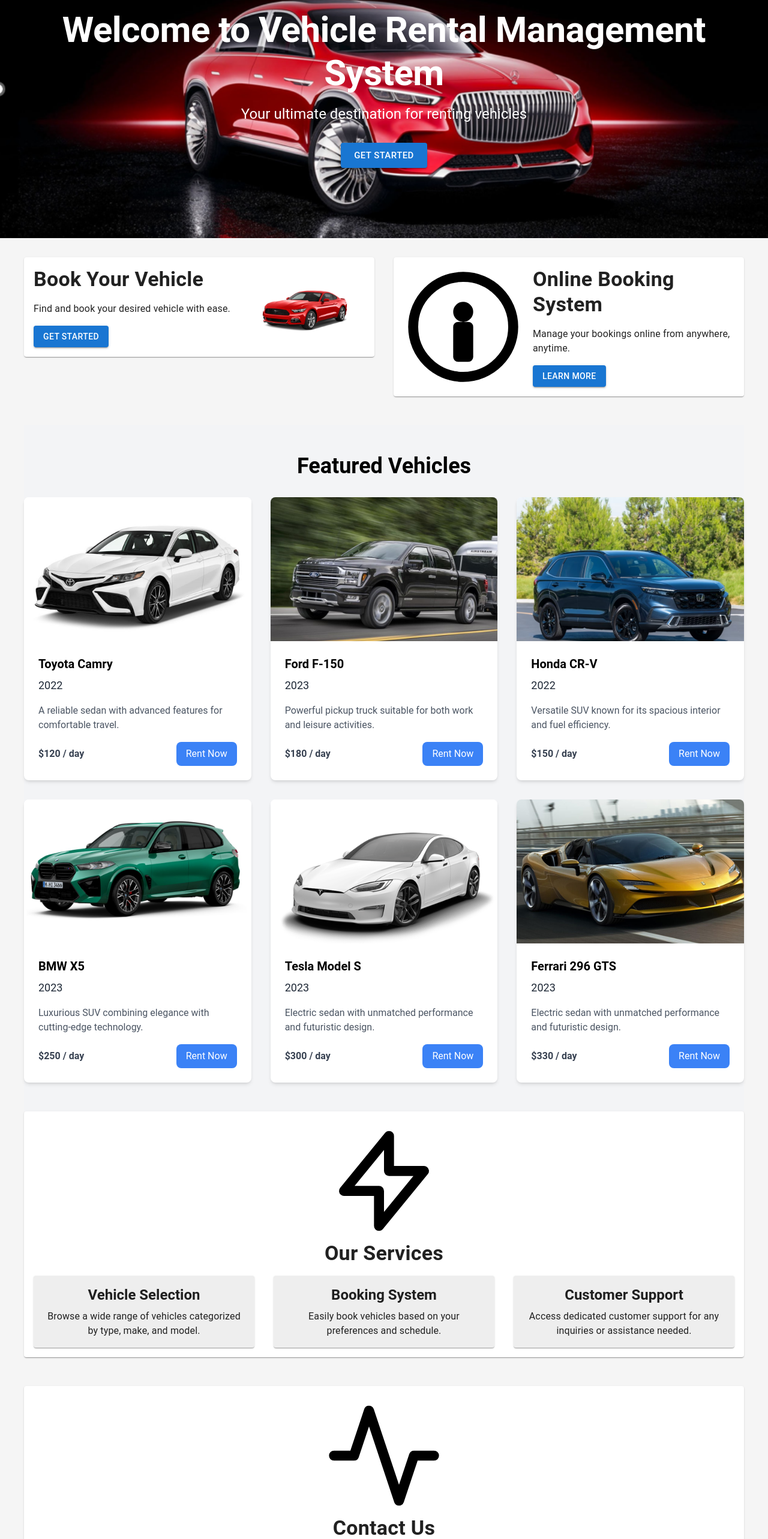
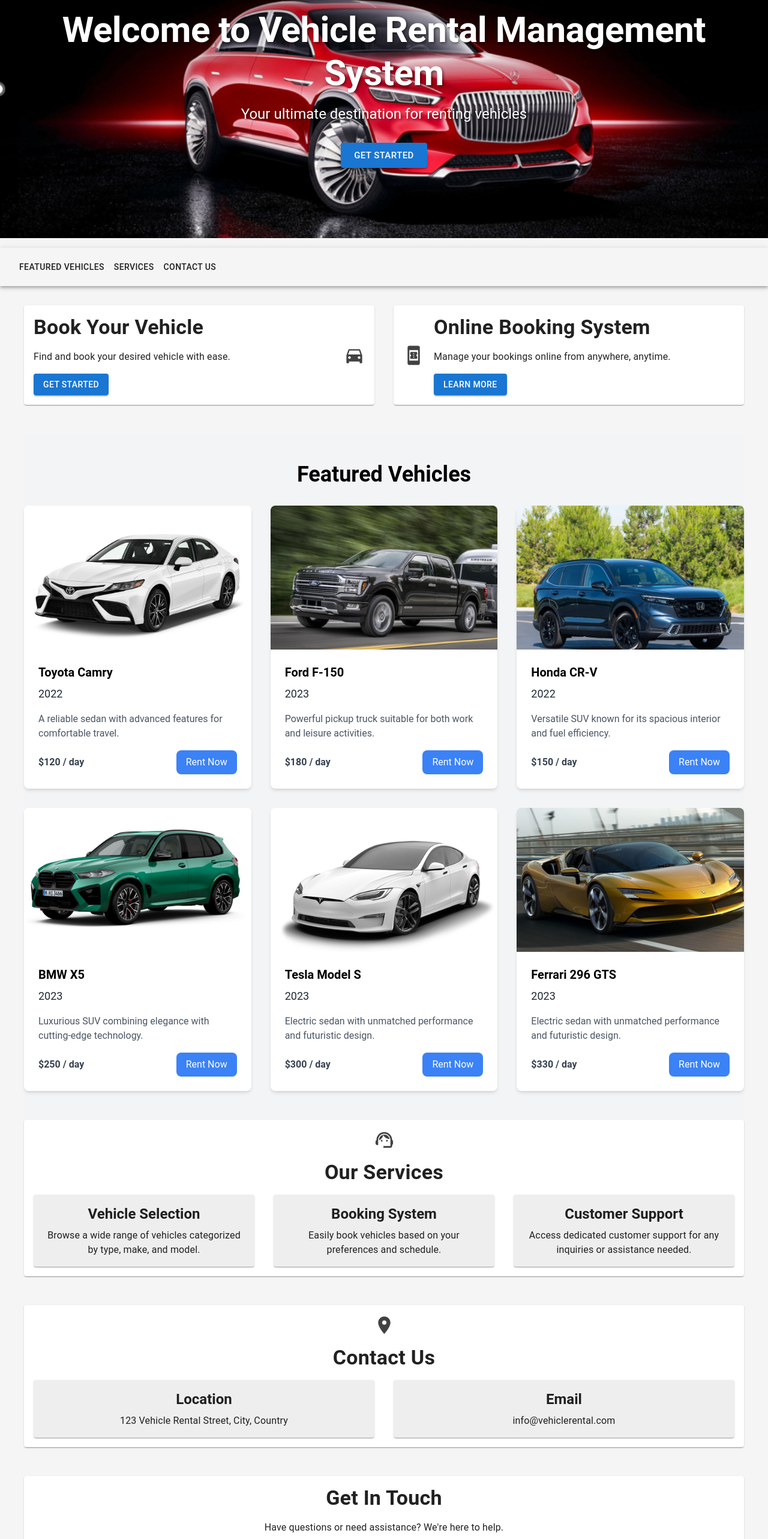
Before and after one commit to Mutai001/vehicle-client, a React (Vite) app: page / in a window 1280 px wide. Shown: the part 167-2733 px from the top of the page at 60% size. Built offline with nearby package versions, Linux system fonts and the light colour scheme.

Commit message:
styled the landing pagesections

```diff
--- a/src/components/LandingPage.tsx
+++ b/src/components/LandingPage.tsx
@@ -1,14 +1,33 @@
 import React from 'react';
 import { Link } from 'react-router-dom';
-import { AppBar, Toolbar, Typography, Button, Container, Box, Grid, Paper } from '@mui/material';
-import { CarRental, Login, PersonAdd, AdminPanelSettings, Person } from '@mui/icons-material';
+import {
+  AppBar,
+  Toolbar,
+  Typography,
+  Button,
+  Container,
+  Box,
+  Grid,
+  Paper,
+  TextField,
+  IconButton,
+} from '@mui/material';
+import {
+  CarRental,
+  Login,
+  PersonAdd,
+  AdminPanelSettings,
+  Person,
+  DirectionsCar,
+  BookOnline,
+  SupportAgent,
+  LocationOn,
+  Email,
+  Phone,
+  Send,
+} from '@mui/icons-material';
 import Footer from './Common/Footer';
-import FeaturedVehicles from './FeaturedVehicles'; // Import the FeaturedVehicles component
-import CarImage from '../assets/images/hero-image.png'; // Example image import
-import OnlineSVG from '../assets/online.svg'; // Example SVG import
-import ServicesSVG from '../assets/services.svg'; // Example SVG import
-import ContactSVG from '../assets/contact.svg'; // Example SVG import
-import GetInTouchSVG from '../assets/get-in-touch.svg'; // Example SVG import
+import FeaturedVehicles from './FeaturedVehicles';
 import HeroImage from '../assets/images/Car1.png'; // Example hero image import
 
 const HomePage: React.FC = () => {
@@ -18,7 +37,7 @@
         {/* Header */}
         <AppBar position="static" style={{ backgroundColor: '#424242' }}>
           <Toolbar>
-            <CarRental fontSize="large" />
+            <CarRental fontSize="large" style={{ color: 'red' }} />
             <Typography variant="h6" style={{ flexGrow: 1, marginLeft: 8 }}>
               Vehicle Rental Services
             </Typography>
@@ -40,14 +59,16 @@
             alignItems: 'center',
             color: 'white',
             textAlign: 'center',
-            justifyContent: 'center'
+            justifyContent: 'center',
+            animation: 'fadeIn 2s',
+            position: 'relative',
           }}
         >
           <Container>
-            <Typography variant="h2" style={{ fontWeight: 'bold', marginBottom: '16px' }}>
+            <Typography variant="h2" style={{ fontWeight: 'bold', marginBottom: '16px', textShadow: '2px 2px 4px rgba(0, 0, 0, 0.5)' }}>
               Welcome to Vehicle Rental Management System
             </Typography>
-            <Typography variant="h5" style={{ marginBottom: '32px' }}>
+            <Typography variant="h5" style={{ marginBottom: '32px', textShadow: '2px 2px 4px rgba(0, 0, 0, 0.5)' }}>
               Your ultimate destination for renting vehicles
             </Typography>
             <Button
@@ -56,11 +77,21 @@
               variant="contained"
               color="primary"
               size="large"
+              style={{ animation: 'pulse 2s infinite' }}
             >
               Get Started
             </Button>
           </Container>
         </Box>
+
+        {/* Navigation Bar */}
+        <AppBar position="static" color="default" style={{ marginTop: '16px' }}>
+          <Toolbar>
+            <Button color="inherit" component={Link} to="#featured-vehicles">Featured Vehicles</Button>
+            <Button color="inherit" component={Link} to="#services">Services</Button>
+            <Button color="inherit" component={Link} to="#contact-us">Contact Us</Button>
+          </Toolbar>
+        </AppBar>
 
         {/* Main Content */}
         <Container style={{ padding: '32px 0' }}>
@@ -78,16 +109,12 @@
                     Get Started
                   </Button>
                 </Box>
-                <Box style={{ marginLeft: '16px', maxWidth: '200px' }}>
-                  <img src={CarImage} alt="Car" style={{ width: '100%' }} />
-                </Box>
+                <DirectionsCar fontSize="large" style={{ marginLeft: '16px', color: '#424242' }} />
               </Paper>
             </Grid>
             <Grid item xs={12} md={6}>
               <Paper style={{ padding: '16px', display: 'flex', alignItems: 'center' }}>
-                <Box style={{ marginRight: '16px', maxWidth: '200px' }}>
-                  <img src={OnlineSVG} alt="Online Booking" style={{ width: '100%' }} />
-                </Box>
+                <BookOnline fontSize="large" style={{ marginRight: '16px', color: '#424242' }} />
                 <Box style={{ flex: 1 }}>
                   <Typography variant="h4" style={{ fontWeight: 'bold', marginBottom: '16px' }}>
                     Online Booking System
@@ -106,12 +133,10 @@
           {/* Featured Vehicles Section */}
           <FeaturedVehicles />
 
-          <Grid container spacing={4} style={{ marginBottom: '48px' }}>
+          <Grid container spacing={4} id="services" style={{ marginBottom: '48px' }}>
             <Grid item xs={12}>
               <Paper style={{ padding: '16px', textAlign: 'center' }}>
-                <Box style={{ maxWidth: '200px', margin: '0 auto' }}>
-                  <img src={ServicesSVG} alt="Our Services" style={{ width: '100%' }} />
-                </Box>
+                <SupportAgent fontSize="large" style={{ color: '#424242', marginBottom: '16px' }} />
                 <Typography variant="h4" style={{ fontWeight: 'bold', marginBottom: '16px' }}>
                   Our Services
                 </Typography>
@@ -151,12 +176,10 @@
             </Grid>
           </Grid>
 
-          <Grid container spacing={4} style={{ marginBottom: '48px' }}>
+          <Grid container spacing={4} id="contact-us" style={{ marginBottom: '48px' }}>
             <Grid item xs={12}>
               <Paper style={{ padding: '16px', textAlign: 'center' }}>
-                <Box style={{ maxWidth: '200px', margin: '0 auto' }}>
-                  <img src={ContactSVG} alt="Contact Us" style={{ width: '100%' }} />
-                </Box>
+                <LocationOn fontSize="large" style={{ color: '#424242', marginBottom: '16px' }} />
                 <Typography variant="h4" style={{ fontWeight: 'bold', marginBottom: '16px' }}>
                   Contact Us
                 </Typography>
@@ -186,21 +209,54 @@
             </Grid>
           </Grid>
 
+          {/* Get In Touch Section */}
           <Grid container spacing={4} style={{ marginBottom: '48px' }}>
             <Grid item xs={12}>
               <Paper style={{ padding: '16px', textAlign: 'center' }}>
-                <Box style={{ maxWidth: '200px', margin: '0 auto' }}>
-                  <img src={GetInTouchSVG} alt="Get In Touch" style={{ width: '100%' }} />
-                </Box>
                 <Typography variant="h4" style={{ fontWeight: 'bold', marginBottom: '16px' }}>
                   Get In Touch
                 </Typography>
-                <Typography variant="body1" style={{ marginBottom: '16px' }}>
+                <Typography variant="body1" style={{ marginBottom: '32px' }}>
                   Have questions or need assistance? We're here to help.
                 </Typography>
-                <Button component={Link} to="/contact" variant="contained" color="primary">
-                  Contact Us
-                </Button>
+                <form noValidate autoComplete="off">
+                  <Grid container spacing={4}>
+                    <Grid item xs={12} md={6}>
+                      <TextField
+                        fullWidth
+                        label="Name"
+                        variant="outlined"
+                        margin="normal"
+                        required
+                      />
+                    </Grid>
+                    <Grid item xs={12} md={6}>
+                      <TextField
+                        fullWidth
+                        label="Email"
+                        variant="outlined"
+                        margin="normal"
+                        required
+                      />
+                    </Grid>
+                    <Grid item xs={12}>
+                      <TextField
+                        fullWidth
+                        label="Message"
+                        variant="outlined"
+                        margin="normal"
+                        multiline
+                        rows={4}
+                        required
+                      />
+                    </Grid>
+                    <Grid item xs={12}>
+                      <Button variant="contained" color="primary" startIcon={<Send />}>
+                        Send Message
+                      </Button>
+                    </Grid>
+                  </Grid>
+                </form>
               </Paper>
             </Grid>
           </Grid>
```
